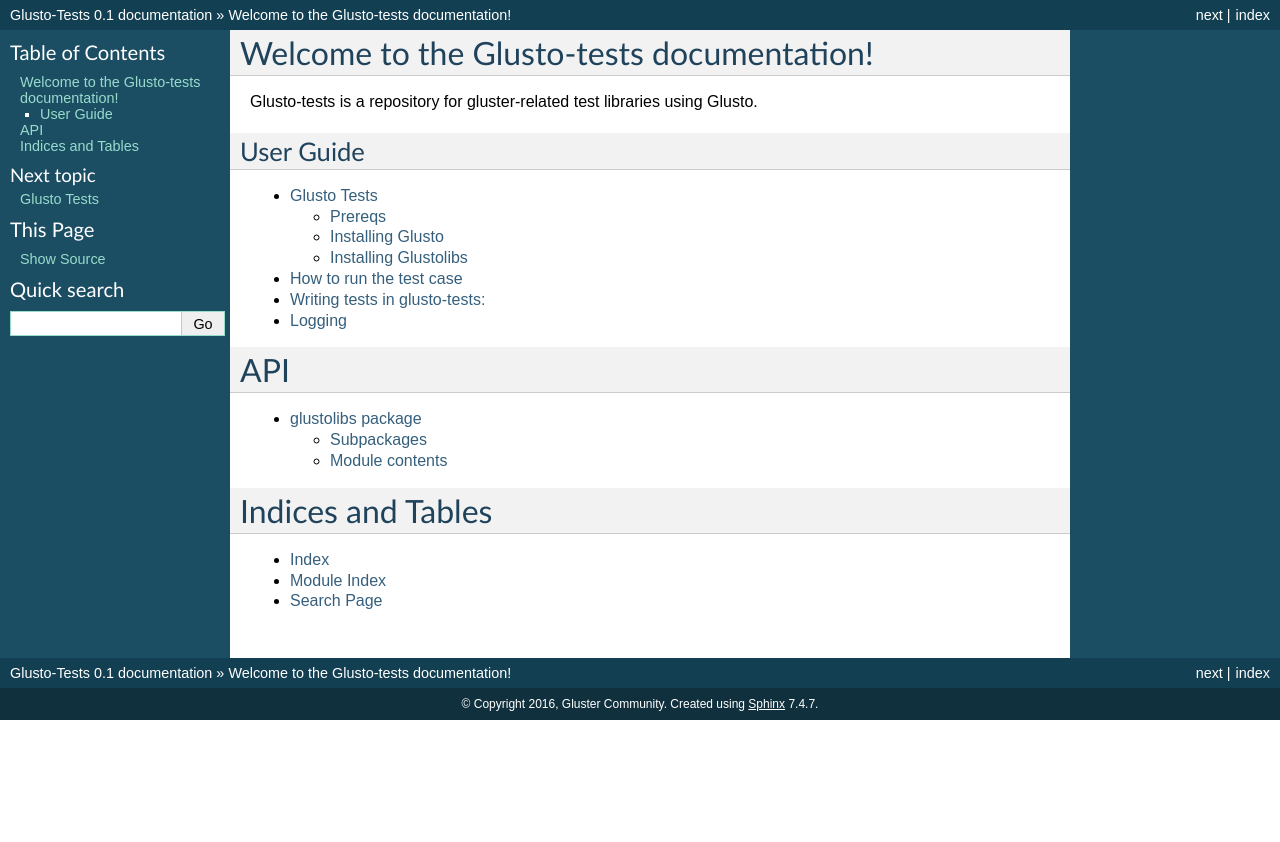
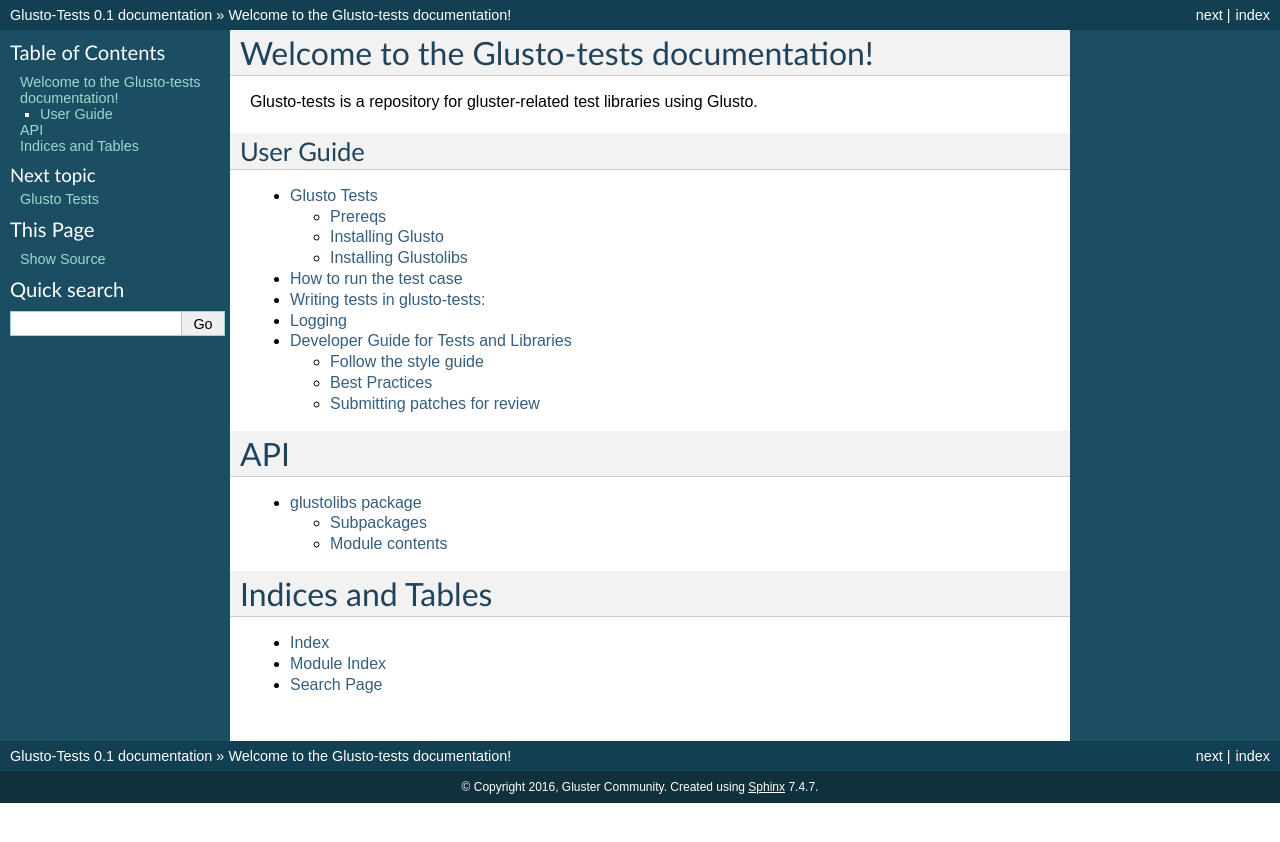
Before and after one commit to gluster/glusto-tests, a Sphinx documentation site: the page built from docs/index.rst, in a window 1280 px wide. Shown: the top 842 px of the page. Built offline with Sphinx 7.4.7, drawn with Linux system fonts in a browser that asks for light colours; some of the changed lines change nothing that is shown.

Commit message:
Initial version of coding practices guide
Change-Id: I382efec40d425c21ee5e0b91d0715fcdb07eae9f
Signed-off-by: Nigel Babu <nigelb@redhat.com>

```diff
--- a/docs/index.rst
+++ b/docs/index.rst
@@ -15,6 +15,7 @@
    :maxdepth: 3
 
    userguide/intro
+   userguide/developer-guide
 
 
 API
--- /dev/null
+++ b/docs/userguide/developer-guide.rst
@@ -0,0 +1,138 @@
+#######################################
+Developer Guide for Tests and Libraries
+#######################################
+
+This is a collection of best practices for test and library developers in this
+repo. Almost all the items are requirements for code to be merged. When
+something is a recommendation, it will be marked appropriately.
+
+Follow the style guide
+======================
+
+Please follow the `PEP008 style guide`_.
+
+- Line Length: Limit all lines to a maximum of 79 characters. When you break
+  a line, use the tuple style::
+
+    calling_a_function("This is the first line"
+                       "This is the second line")
+
+- Comments that contradict the code are worse than no comments. Always make
+  a priority of keeping the comments up-to-date when the code changes. All
+  comments in the code use the ``#`` format.
+
+- Conventions for writing good documentation strings ("docstrings") are
+  immortalized in `PEP 257`_. Only use the ``'''`` format for documentation
+  strings. They're written at the start of a function or class.
+
+- Please follow PEP8 guidelines for naming convenctions.
+
+Best Practices
+==============
+
+- If you are not doing anything specific to your test in the ``setUp`` and
+  ``tearDown`` class, please do not declare them only to call the base class'
+  setUp and tearDown functions.
+
+- Use the `assert functions`_ provided in the unittest library. Beyond
+  ``assertTrue`` and ``assertEqual`` functions, there are also
+  ``assertIn`` and ``assertRegexpMatches`` functions.
+
+- Do **NOT** peer probe from your test or write code to check for peer probe
+  status. The infrastructure setup will do the peer probe for you. If you use
+  ``setup_volume`` from the ``GlusterBaseClass``, you are already checking
+  if the hosts are peer probed. There's ``validate_peers_are_connected`` in
+  ``GlusterBaseClass`` which can check peer probe status if you are not using
+  ``setup_volume``. Exception: Your test is a glusterd test which actually
+  tests peer probe functionality.
+
+- Please write `meaningful commit messages`_.
+    * The first line of the commit message should only have 72 characters and
+        should stand on its own.
+    * Leave a blank line and then have a detailed commit message.
+    * When you update a patch, please do not edit the original commit message
+      like would for Github. Changing it to "Fixed Review Comments" is a common
+      mistake.
+
+- Make sure the log messages are grammatically correct and have no spelling
+  mistakes.
+
+- Follow the Python `best practices`_ for writing tests.
+
+- Comment every step of the test case, log the test step, test result, failure
+  and success.
+
+- In the ``setUp``, ``tearDown``, ``setUpClass``, and
+  ``tearDownClass``, use Exceptions for unexpected results. In the test
+  itself, only use asserts for testing outcome of what you're testing. For
+  every other unexpected failure, raise an Exception.
+
+::
+
+    from glustolibs.gluster.gluster_base_class import GlusterBaseClass
+
+
+    class GlusterTestClass(GlusterBaseClass):
+        @classmethod
+        def setUpClass(cls):
+            GlusterBaseClass.setUpClass.im_func(self)
+            # Your code here
+            # Remove this function if you don't have set up steps to do
+
+        def setUp(self):
+            GlusterBaseClass.setUp.im_func(self)
+            # Your code here
+            # Remove this function if you don't have set up steps to do
+
+        def test_name_of_test_case1(self):
+            '''
+            Docstring describing what this test will do
+            '''
+            pass
+
+        def test_name_of_test_case2(self):
+            '''
+            Docstring describing what this test will do
+            '''
+            pass
+
+        def tearDown(self):
+            GlusterBaseClass.tearDown.im_func(self)
+            # Your code here
+            # Remove this function if you don't have set up steps to do
+
+        @classmethod
+        def tearDownClass(cls):
+            GlusterBaseClass.tearDownClass.im_func(self)
+            # Your code here
+            # Remove this function if you don't have set up steps to do
+
+Submitting patches for review
+=============================
+
+- Test the libraries and test case for all the volumes and mount protocols it
+  can run on before submitting the patch.
+
+- Check the test code against pep8 standards. We use flake8 for the lint on
+  Gerrit. If you want to make sure it passes, run it locally before submitting
+  a change.
+
+- Add the owners of the component to review the patch. A review from the
+  component owner is recommended but not required.
+
+- Only mark the patch as Verified +1 if the test is verified across on all
+  volume and mount protocols.
+
+- If the patch contains library modifications, then ensure they are well
+  tested and do not break current tests.
+
+- Patches are merged by the Gluster component maintainers and peers.
+
+.. note:: We recommend that the component owner reviews the any test which
+    touches their component, however the lack of a review from them does not
+    prevent a merge.
+
+.. _PEP008 style guide: https://www.python.org/dev/peps/pep-0008/
+.. _PEP257: https://www.python.org/dev/peps/pep-0257/
+.. _assert functions: https://docs.python.org/2/library/unittest.html#unittest.TestCase.assertEqual
+.. _best practices: https://docs.python.org/2/library/unittest.html#test-cases
```
Also changed, not shown: 1 other file.
